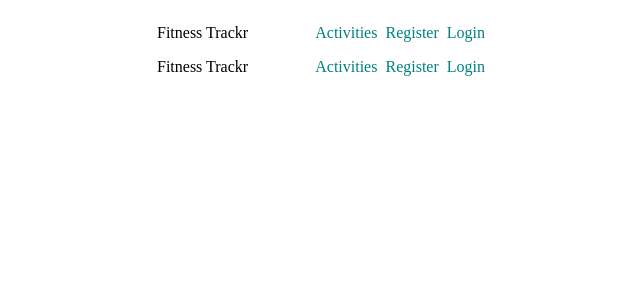
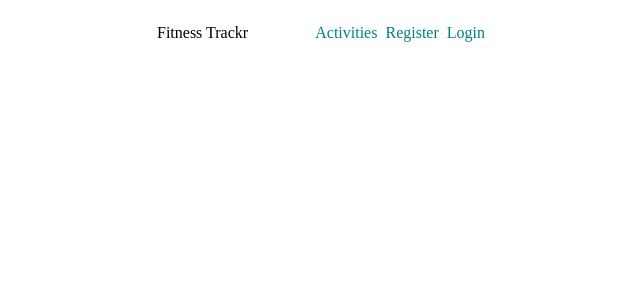
Before and after one commit to AntoniRom17/fitness-trackr-pro, a React (Vite) app: page / in a window 1280 px wide. Shown: the top 300 px of the page, without its empty margins (319-959 px from the left). Built offline with nearby package versions, Linux system fonts and the light colour scheme; no server answers.

Commit message:
fix Layout.jsx

```diff
--- a/src/layout/Layout.jsx
+++ b/src/layout/Layout.jsx
@@ -1,11 +1,14 @@
+import { Outlet } from "react-router-dom";
 import Navbar from "./Navbar";
 
 /** The shared layout for all pages of the app */
-export default function Layout({ children }) {
+export default function Layout() {
   return (
     <>
       <Navbar />
-      <main>{children}</main>
+      <main>
+        <Outlet />
+      </main>
     </>
   );
 }
```
